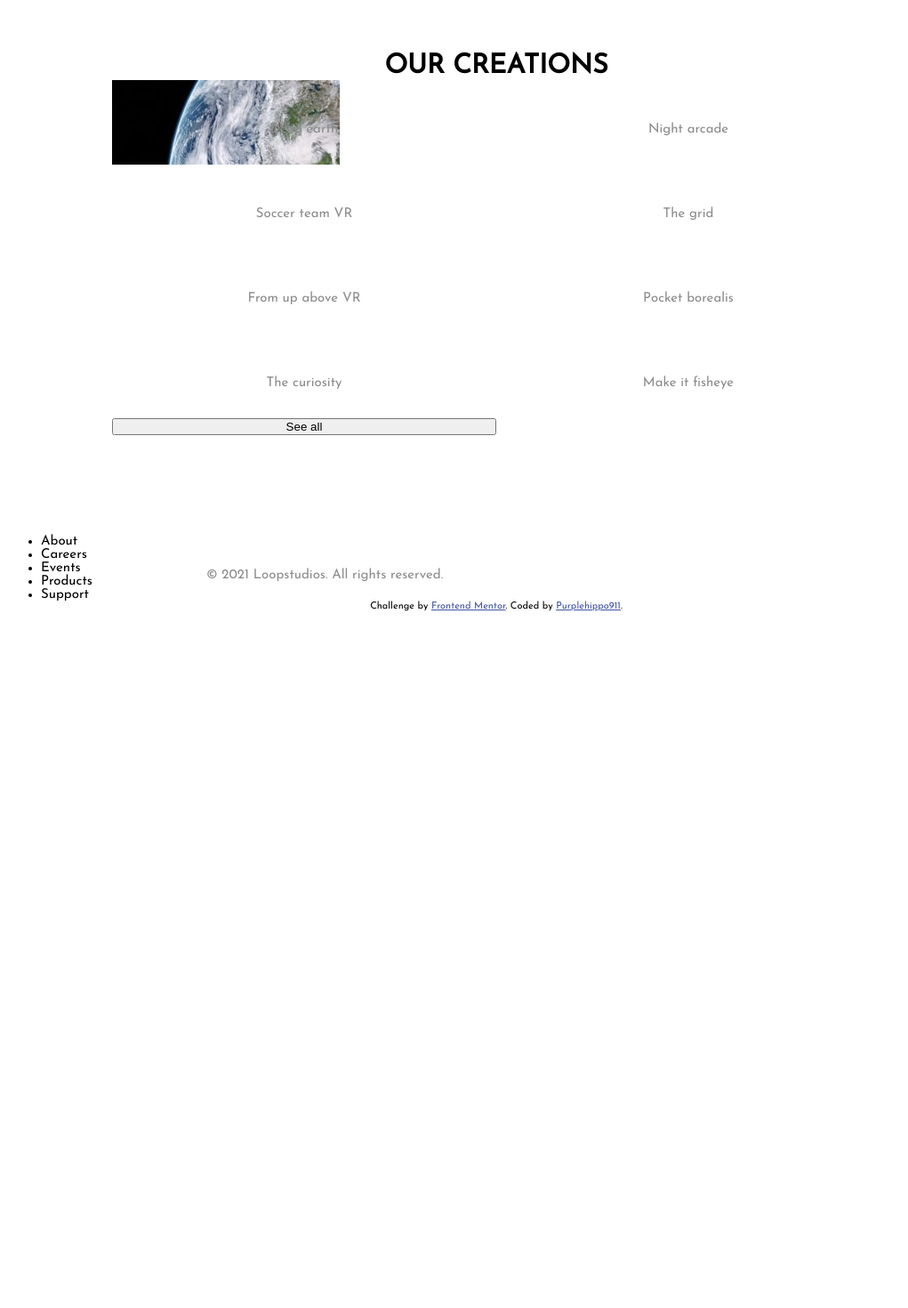
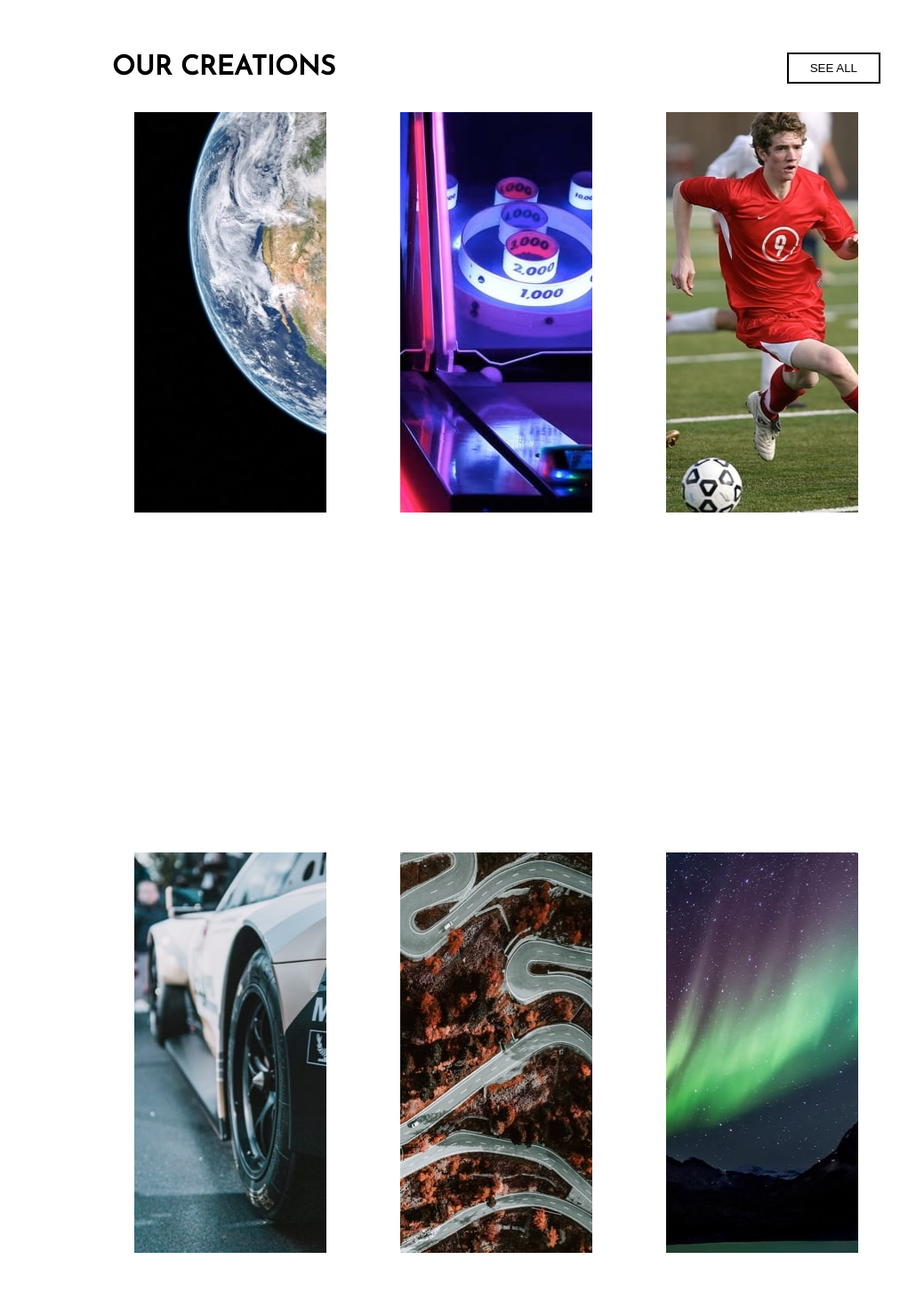
Before and after one commit to purplehippo911/loopstudios, a Vue app: page / in a window 1280 px wide. Shown: the part 980-2450 px from the top of the page at 89% size, without its empty margins (82-1103 px from the left). Before the commit the page ends 1667 px from the top, so only its background shows below. Built offline with nearby package versions, Linux system fonts and the light colour scheme.

Commit message:
🎆 finished with gallery

```diff
--- a/src/App.vue
+++ b/src/App.vue
@@ -21,7 +21,8 @@ export default {
 </script>
 
 <style lang="scss">
-  @import './variables.scss';
+  @import './styles/variables.scss';
+  @import './styles/mixin.scss';
 
   *, *::before, *::after {
     box-sizing:border-box;
--- a/src/components/FooterPart.vue
+++ b/src/components/FooterPart.vue
@@ -47,7 +47,8 @@ export default {
 </script>
 
 <style lang="scss">
-@import '../variables.scss';
+@import '../styles/variables.scss';
+@import '../styles/mixin.scss';
 
 .attribution { font-size: 11px; text-align: center; }
     .attribution a { color: hsl(228, 45%, 44%); }
--- a/src/components/HeaderPart.vue
+++ b/src/components/HeaderPart.vue
@@ -122,18 +122,13 @@ export default {
 </script>
 
 <style lang="scss" scoped>
-@import '../variables.scss';
+@import '../styles/variables.scss';
+@import '../styles/mixin.scss';
 
 
 
 header {
-  background: url("../assets/images/desktop/image-hero.jpg") no-repeat;
-  background-size: cover;
-
-  @media screen and (min-width:800px) {
-    background: url("../assets/images/desktop/image-hero.jpg") no-repeat;
-  }
-
+  @include backgroundIMG("../assets/images/mobile/image-hero.jpg", "../assets/images/desktop/image-hero.jpg" );
 }
 
 .grid {
--- a/src/components/MainPart.vue
+++ b/src/components/MainPart.vue
@@ -27,32 +27,41 @@
                 <div class="container gallery">
                     <h2 class="gallery__title"> Our creations</h2>
 
-                        <div class="gallery__item deep-earth">
-                            <p class="gallery__info">Deep earth</p>
-                        </div>
+                    <div class="gallery__wrapper">
+                            <div class="gallery__item deep-earth">
+                                <h3 class="gallery__info">Deep earth</h3>
+                            </div>
+                    </div>
+
                         <div class="gallery__item night-arcade">
-                            <p class="gallery__info">Night arcade</p>
-                        </div>
-                        <div class="gallery__item soccer-team">
-                            <p class="gallery__info">Soccer team VR</p>
-                        </div>
-                        <div class="gallery__item the-grid">
-                            <p class="gallery__info">The grid</p>
-                        </div>
-                        <div class="gallery__item from-above">
-                            <p class="gallery__info">From up above VR</p>
-                        </div>
-                        <div class="gallery__item pocket-borealis">
-                            <p class="gallery__info">Pocket borealis</p>
-                        </div>
-                        <div class="gallery__item curiosity">
-                            <p class="gallery__info">The curiosity</p>
-                        </div>
-                        <div class="gallery__item fisheye">
-                            <p class="gallery__info">Make it fisheye</p>
+                            <h3 class="gallery__info">Night arcade</h3>
                         </div>
 
-                    <button class="gallery_button"> See all </button>
+                        <div class="gallery__item soccer-team">
+                            <h3 class="gallery__info">Soccer team VR</h3>
+                        </div>
+
+                        <div class="gallery__item the-grid">
+                            <h3 class="gallery__info">The grid</h3>
+                        </div>
+
+                        <div class="gallery__item from-above">
+                            <h3 class="gallery__info">From up above VR</h3>
+                        </div>
+
+                        <div class="gallery__item pocket-borealis">
+                            <h3 class="gallery__info">Pocket borealis</h3>
+                        </div>
+
+                        <div class="gallery__item curiosity">
+                            <h3 class="gallery__info">The curiosity</h3>
+                        </div>
+
+                        <div class="gallery__item fisheye">
+                            <h3 class="gallery__info">Make it fisheye</h3>
+                        </div>
+
+                    <button class="gallery__button"> See all </button>
                 </div>
             </section>
         </div>
@@ -70,15 +79,8 @@ export default {
 </script>
 
 <style lang="scss" scoped>
-  @import '../variables.scss';
-
-  @mixin backgroundIMG($Mobile, $Desktop) {
-        background:url($Mobile) no-repeat;
-        background-size:cover;
-        @media screen and (min-width:800px) {
-            background:url($Desktop) no-repeat;
-         }
-    }
+  @import '../styles/variables.scss';
+  @import '../styles/mixin.scss';
 
     main {
         margin: 2rem 0;
@@ -98,9 +100,7 @@ export default {
         text-align:center;
         .grid {
             @media screen and (min-width:800px) {
-                display: grid;
-                justify-items: center;
-                grid-template-columns: repeat(auto-fit, minmax(200px, 2fr));
+                @include grid(auto-fit, 200px, 2fr);
             }
         }
     }
@@ -117,27 +117,90 @@ export default {
     }
 
     .gallery {
-        display:grid;
-        grid-template-columns: repeat(auto-fill, minmax(300px, 1fr));
+        @include grid(auto-fill, 200px, 1fr);
+        gap:2rem;
+        text-align:unset;
         .gallery__title {
             grid-column:1 / -1;
+            align-self:center;
+            justify-self: center;
+            @media screen and (min-width:800px) {
+                justify-self: start;
+                grid-column:1 / 3;
+
+             }
         }
+
         .gallery__item {
-            width:100%;
+            width: 120.5vh;
+            height:50vh;
             padding:2rem;
+            color:$White;
+            text-align: left;
+            display: flex;
+            align-items: flex-end;
+            font-size: 1.21em;
+            @media screen and (min-width:800px) {
+                width: 16.9vw;
+                height: 100vh;
+            }
         }
 
         .deep-earth {
-            @include backgroundIMG('../assets/images/mobile/image-deep-earth.jpg', '../assets/images/desktop/image-deep-earth.jpg');
-            // background:url('../assets/images/mobile/image-deep-earth.jpg') no-repeat;
-            // background-size:cover;
-            // @media screen and (min-width:800px) {
-            //     background:url('../assets/images/desktop/image-deep-earth.jpg') no-repeat;
-            //  }
+            @include backgroundIMG("../assets/images/mobile/image-deep-earth.jpg", "../assets/images/desktop/image-deep-earth.jpg");
+        }
+
+        .night-arcade {
+            @include backgroundIMG("../assets/images/mobile/image-night-arcade.jpg", "../assets/images/desktop/image-night-arcade.jpg");
+        }
+
+        .soccer-team {
+            @include backgroundIMG("../assets/images/mobile/image-soccer-team.jpg", "../assets/images/desktop/image-soccer-team.jpg");
+        }
+
+        .the-grid {
+            @include backgroundIMG("../assets/images/mobile/image-grid.jpg", "../assets/images/desktop/image-grid.jpg");
+        }
+
+        .from-above {
+            @include backgroundIMG("../assets/images/mobile/image-from-above.jpg", "../assets/images/desktop/image-from-above.jpg");
+        }
+        .pocket-borealis {
+            @include backgroundIMG("../assets/images/mobile/image-pocket-borealis.jpg", "../assets/images/desktop/image-pocket-borealis.jpg");
+        }
+        .curiosity {
+            @include backgroundIMG("../assets/images/mobile/image-curiosity.jpg", "../assets/images/desktop/image-curiosity.jpg");
+        }
+        .fisheye {
+            @include backgroundIMG("../assets/images/mobile/image-fisheye.jpg", "../assets/images/desktop/image-fisheye.jpg");
+        }
+
+        .gallery__button {
+            border:0;
+            padding:.5rem 1.5rem;
+            font-family:$Alata;
+            text-transform:uppercase;
+            border:2px solid $Black;
+            background:$White;
+            color:$Black;
+
+            grid-row-start: 10;
+            justify-self: center;
+            align-self:center;
+            grid-column:1 / -1;
+            transition:0.5s ease-in-out;
+
+            @media screen and (min-width:800px) {
+                grid-row-start: 1;
+                grid-column: 3/-1;
+                justify-self: end;
+             }
+
+            &:hover {
+                background:$Black;
+                color:$White;
             }
-
-
-
+        }
 
     }
 
--- /dev/null
+++ b/src/styles/mixin.scss
@@ -0,0 +1,13 @@
+@mixin backgroundIMG($Mobile, $Desktop) {
+    background:url($Mobile) no-repeat;
+    background-size:cover;
+    @media screen and (min-width:800px) {
+        background:url($Desktop) no-repeat;
+     }
+}
+
+@mixin grid($auto, $min, $max) {
+    display: grid;
+    justify-items: center;
+    grid-template-columns: repeat($auto, minmax($min, $max));
+}
--- a/src/variables.scss
+++ b/src/styles/variables.scss
@@ -1,13 +1,15 @@
 // font family //
 @import url('https://fonts.googleapis.com/css2?family=Josefin+Sans&display=swap');
 
-/* font-family: 'Alata', sans-serif;
-font-family: 'Josefin Sans', sans-serif; */
-
-// Colors //
+// Colors
 /* Primary */
 
 $White: hsl(0, 0%, 100%);
 $Black: hsl(0, 0%, 0%);
 $DarkGray: hsl(0, 0%, 55%);
 $VeryDarkGray: hsl(0, 0%, 41%);
+
+// Fonts
+
+$Alata: 'Alata', sans-serif;
+$Josefin: 'Josefin Sans', sans-serif;
```
